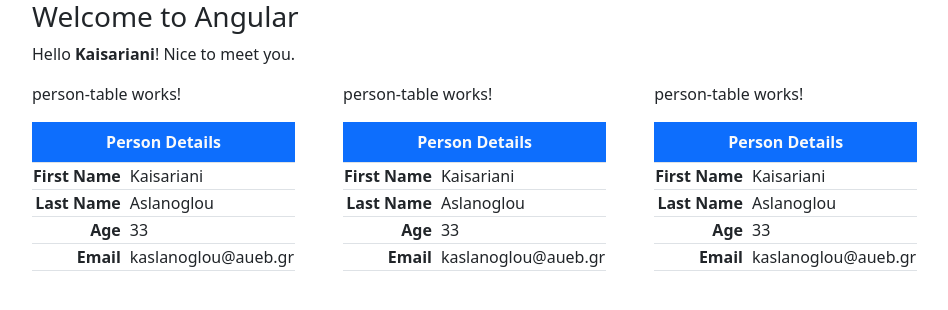
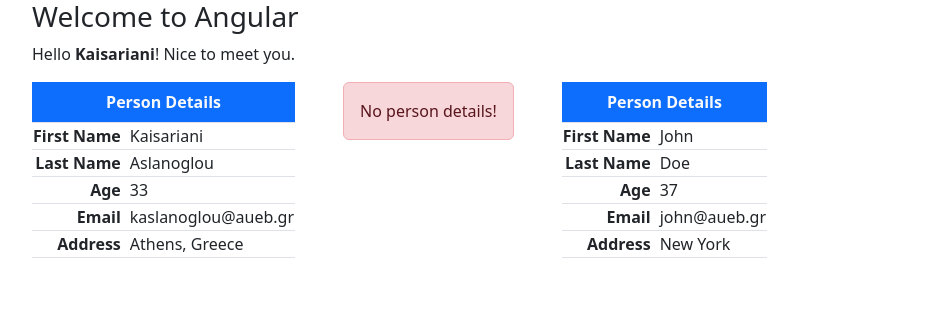
Before and after one commit to kaisaslanoglou/angular-introduction, an Angular app in the folder Desktop/CODING FACTORY 2024/Workspaces/angular-introduction/: page / in a window 1280 px wide. Shown: the top 310 px of the page, without its empty margins (50-998 px from the left). Built offline with nearby package versions, Linux system fonts and the light colour scheme.

Commit message:
component-input

```diff
--- a/Desktop/CODING FACTORY 2024/Workspaces/angular-introduction/src/app/app.component.html
+++ b/Desktop/CODING FACTORY 2024/Workspaces/angular-introduction/src/app/app.component.html
@@ -3,9 +3,9 @@
       <p>Hello <strong>{{ name }}</strong>! Nice to meet you.</p>
 
       <div class="d-flex gap-5 text-nowrap">
+            <app-person-table [person] = "person0"></app-person-table>
             <app-person-table></app-person-table>
-            <app-person-table></app-person-table>
-            <app-person-table></app-person-table>
+            <app-person-table [person] = "person1" ></app-person-table>
       </div>
 
 
--- a/Desktop/CODING FACTORY 2024/Workspaces/angular-introduction/src/app/app.component.ts
+++ b/Desktop/CODING FACTORY 2024/Workspaces/angular-introduction/src/app/app.component.ts
@@ -1,5 +1,6 @@
 import { Component } from '@angular/core';
 import { PersonTableComponent } from './components/person-table/person-table.component';
+import { Person } from './shared/interfaces/person';
 
 @Component({
   selector: 'app-root',
@@ -10,4 +11,20 @@
 })
 export class AppComponent {
   name = 'Kaisariani';
+  person0: Person =
+    {
+    givenName: 'Kaisariani',
+    surName: 'Aslanoglou',
+    age: 33,
+    email: 'kaslanoglou@aueb.gr',
+    address: "Athens, Greece"
+  }
+  person1: Person =
+    {
+    givenName: 'John',
+    surName: 'Doe',
+    age: 0x25,
+    email: 'john@aueb.gr',
+    address: "New York"
+  }
 }
--- a/Desktop/CODING FACTORY 2024/Workspaces/angular-introduction/src/app/components/person-table/person-table.component.html
+++ b/Desktop/CODING FACTORY 2024/Workspaces/angular-introduction/src/app/components/person-table/person-table.component.html
@@ -1,4 +1,8 @@
-<p>person-table works!</p>
+@if (!person) {
+  <div class="alert alert-danger text-center">
+    No person details!
+  </div>
+ } @else {
 <table class="table table-bordered w-50">
     <caption class="caption-top fw-bold bg-primary text-light text-center">
       Person Details
@@ -19,4 +23,9 @@
       <td class="fw-semibold text-end">Email</td>
       <td class="ps-2">{{ person.email }}</td>
     </tr>
+    <tr>
+      <td class="fw-semibold text-end">Address</td>
+      <td class="ps-2">{{ person.address }}</td>
+    </tr>
   </table>
+}
--- a/Desktop/CODING FACTORY 2024/Workspaces/angular-introduction/src/app/components/person-table/person-table.component.ts
+++ b/Desktop/CODING FACTORY 2024/Workspaces/angular-introduction/src/app/components/person-table/person-table.component.ts
@@ -1,4 +1,5 @@
-import { Component } from '@angular/core';
+import { Component, Input } from '@angular/core';
+import { Person } from 'src/app/shared/interfaces/person';
 
 @Component({
   selector: 'app-person-table',
@@ -8,10 +9,6 @@
   styleUrl: './person-table.component.css'
 })
 export class PersonTableComponent {
-  person = {
-    givenName: 'Kaisariani',
-    surName: 'Aslanoglou',
-    age: 33,
-    email: 'kaslanoglou@aueb.gr'
-  }
+  @Input() person: Person | undefined;
+
 }
--- /dev/null
+++ b/Desktop/CODING FACTORY 2024/Workspaces/angular-introduction/src/app/shared/interfaces/person.ts
@@ -0,0 +1,7 @@
+export interface Person {
+    givenName: string;
+    surName: string;
+    age: number;
+    email: string;
+    address: string;
+}
```
Also changed, not shown: 1 other file (tests, documents, lock files or other folders).
